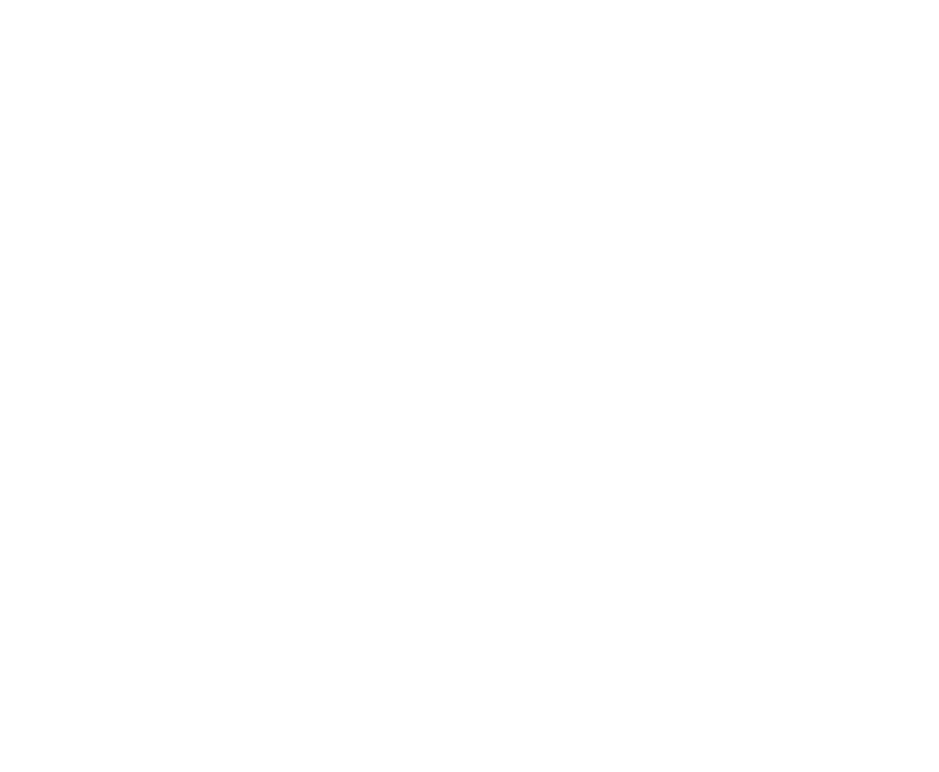
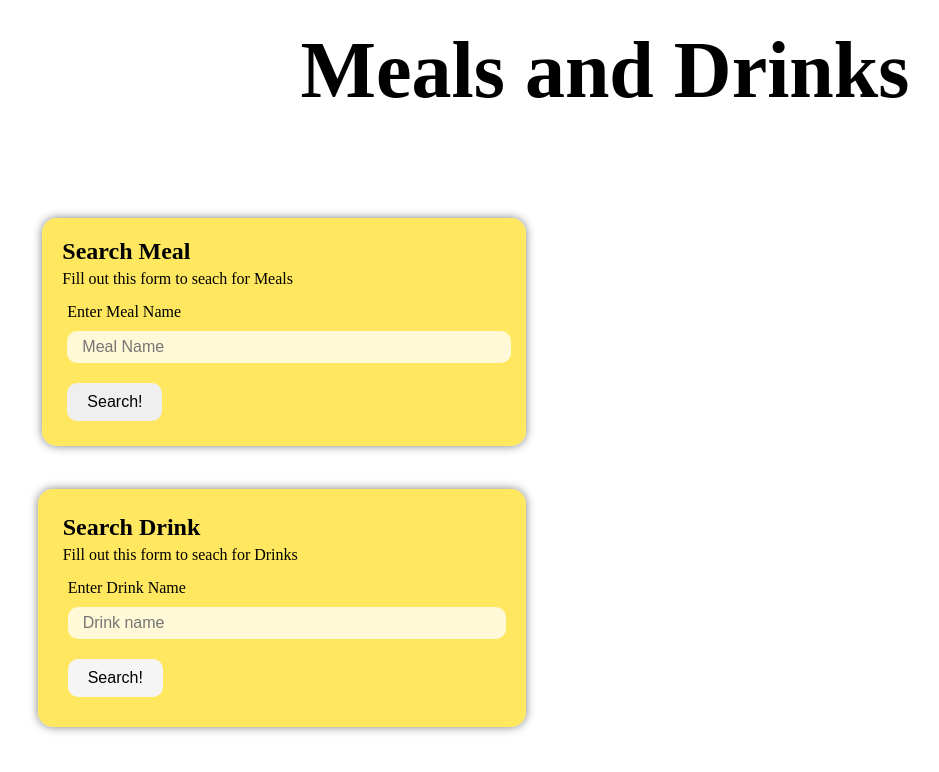
Before and after one commit to nbross/food-drink-api-project, a plain HTML site: page index.html in a window 1280 px wide. Shown: the whole page, without its empty margins (35-974 px from the left). Drawn offline with Linux system fonts and the light colour scheme.

Commit message:
add html and css

```diff
--- a/assets/css/style.css
+++ b/assets/css/style.css
@@ -0,0 +1,142 @@
+* {
+    margin: 05px;
+    padding: 0;
+    box-sizing: border-box;
+
+
+}
+
+.header{
+    display: flex;
+    justify-content: center;
+    /* margin: 20px; */
+    align-items: center;
+    font-family: century;
+    font-size:  5rem;
+    text-decoration: none;
+    margin: 20px;
+    padding-bottom: 60px;
+
+}
+
+.hero-form {
+    background-color: rgba(255, 225, 56, 0.8);
+    padding: 20px;
+    width: 40%;
+    margin: 3.5%;
+    border-radius: 15px;
+    box-shadow: 0 0 10px rgba(0, 0, 0, 0.5);
+  }
+
+  /* .hero-form button:hover {
+    background-color: var(--tertiary-color);   */
+
+
+  .hero-form h3 {
+    font-size: 24px;
+    margin: 0;
+  }
+  .hero-form p {
+    margin: 5px 0 15px 0;
+  }
+
+  .form-input {
+    border: 1px solid var(--secondary-color);
+    display: block;
+    padding: 7px 15px;
+    font-size: 16px;
+    color: var(--secondary-color);
+    width: 100%;
+    margin-top: 10px;
+    margin-bottom: 15px;
+    border-radius: 10px;
+    background-color: rgba(255,255,255, 0.75);
+  }
+
+  .form-input:focus {
+    background-color: rgba(255,255,255, 1);
+    outline: none;
+  }
+
+  .hero-form label {
+    margin: 0 5px;
+  }
+
+  .hero-form button {
+
+
+    border: none;
+    padding: 10px 20px;
+    font-size: 16px;
+    border-radius: 10px;
+  }
+
+
+  .hero-form button:hover {
+    background-color: whitesmoke;
+  }
+
+  .hero-form1 {
+    background-color: rgba(255, 225, 56, 0.8);
+    padding: 20px;
+
+    width: 40%;
+    margin: 3.5%;
+    border-radius: 15px;
+    box-shadow: 0 0 10px rgba(0, 0, 0, 0.5);
+  }
+
+
+  .hero-form1 button:hover {
+    background-color: white
+  }
+
+  .hero-form1 h3 {
+    font-size: 24px;
+    margin: 0;
+  }
+  .hero-form1 p {
+    margin: 5px 0 15px 0;
+  }
+
+
+  .form-input:focus {
+    background-color: rgba(255,255,255, 1);
+    outline: none;
+  }
+
+  .hero-form1 label {
+    margin: 0 5px;
+  }
+/*
+  .columns{
+      display: flex; */
+
+
+
+  .hero-form1 button {
+    background-color:  whitesmoke;
+    border: none;
+    padding: 10px 20px;
+    font-size: 16px;
+    border-radius: 10px;
+  }
+
+
+  .hero-form1 button:hover {
+    background-color: white;
+  }
+  /* .columns {
+      display: grid;
+      grid-template-columns: auto  auto;
+      padding: 20px;
+      */
+
+
+
+
+/*
+  .box{
+      height: 200px;
+      width: 500px;
+  } */
--- a/index.html
+++ b/index.html
@@ -4,8 +4,54 @@
     <meta charset="UTF-8">
     <meta http-equiv="X-UA-Compatible" content="IE=edge">
     <meta name="viewport" content="width=device-width, initial-scale=1.0">
-    <title>Food and Drink Pairing App</title>
+    <link rel="stylesheet" href="./assets/css/style.css">
+    <title>Meals & Drinks</title>
 </head>
+
+<header>
+   <h1 class="header">Meals and Drinks</h1>
+
+</header>
+<main>
+    <form>
+
+         <div class="container">
+        <div class="columns">
+            <div class="box">
+    <div class="hero-form">
+        <h3>Search Meal</h3>
+        <p>Fill out this form to seach for Meals</p>
+        <form>
+          <label for="name">Enter Meal Name</label>
+          <input type="text" placeholder="Meal Name" id="name" name="name" class="form-input" />
+
+          <button type="submit">
+            Search!
+          </button>
+      </div>
+    </div>
+
+
+      <div class="hero-form1">
+        <div class="box">
+
+        <h3>Search Drink</h3>
+        <p>Fill out this form to seach for Drinks</p>
+        <form>
+          <label for="name">Enter Drink Name</label>
+          <input type="text" placeholder="Drink name" id="name" name="name" class="form-input" /></input>
+
+          <button type="submit">
+            Search!
+          </button>
+        </div>
+    </div>
+</div>
+</div>
+          </form>
+    </section>
+
+
 <body>
 
 </body>
```
Also changed, not shown: assets/css/images/dishes.jpg (added), assets/css/images/negroni-cocktail-recipe.jpg (added).
